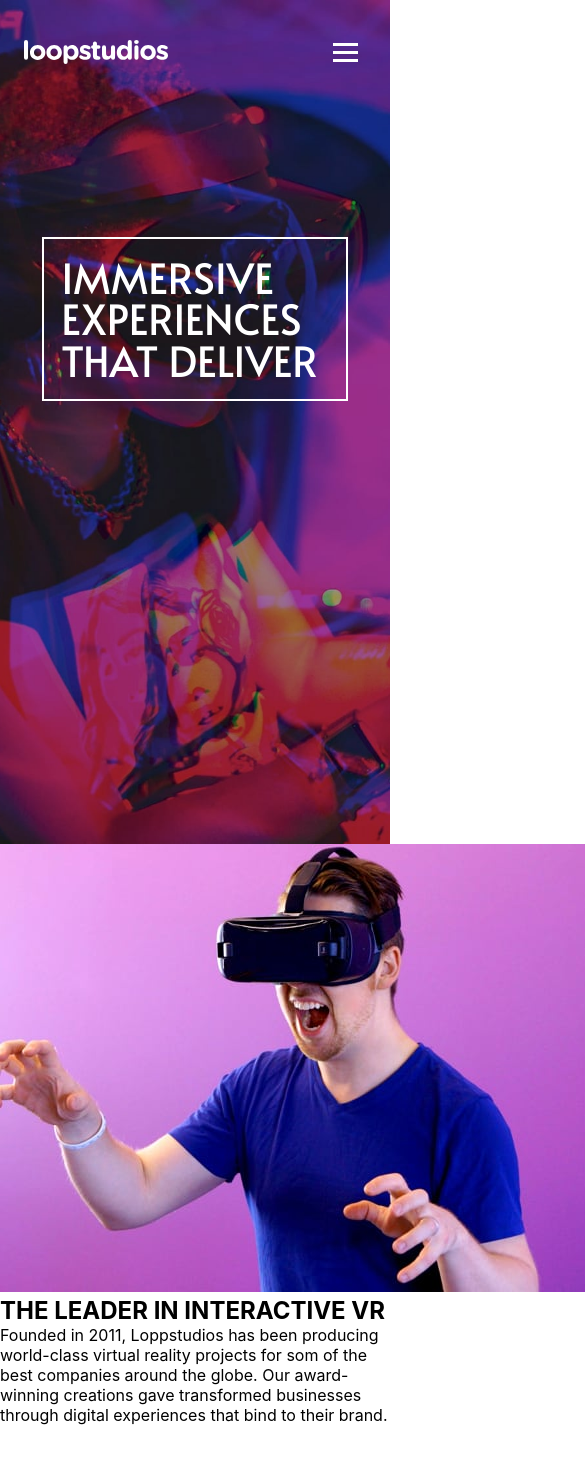
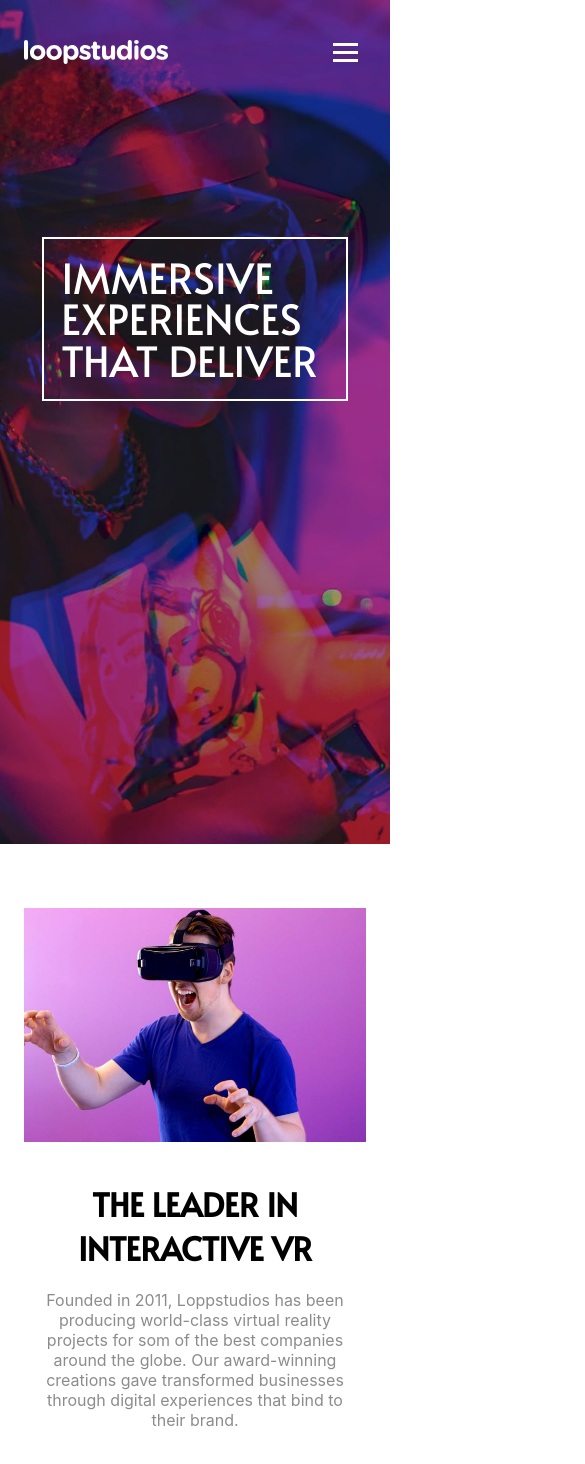
Before and after one commit to matheuscarvalhoscm/loopstudios, a React (Create React App) app: page / in a window 390 px wide. Shown: the top 1464 px of the page, 585 px wide, since content can reach past the window. Before the commit the page ends 1425 px from the top, so only its background shows below. Built offline with nearby package versions, Linux system fonts and the light colour scheme.

Commit message:
📱 second section style (mobile)

```diff
--- a/src/App.css
+++ b/src/App.css
@@ -100,3 +100,27 @@
 .hamburger-menu-active .bar:nth-child(3) {
   transform: translateY(-8px) rotate(-45deg);
 }
+
+.second-section-container {
+  margin: 4em 1.5em;
+}
+
+.second-section-image {
+  width: 100%;
+}
+
+.second-section-text-box {
+  text-align: center;
+  padding: 1em;
+}
+
+.second-section-title {
+  color: var(--black);
+  font-family: 'Alata', sans-serif;
+  font-size: 2em;
+  padding: 20px;
+}
+
+.second-section-text {
+  color: var(--dark-gray);
+}
```
